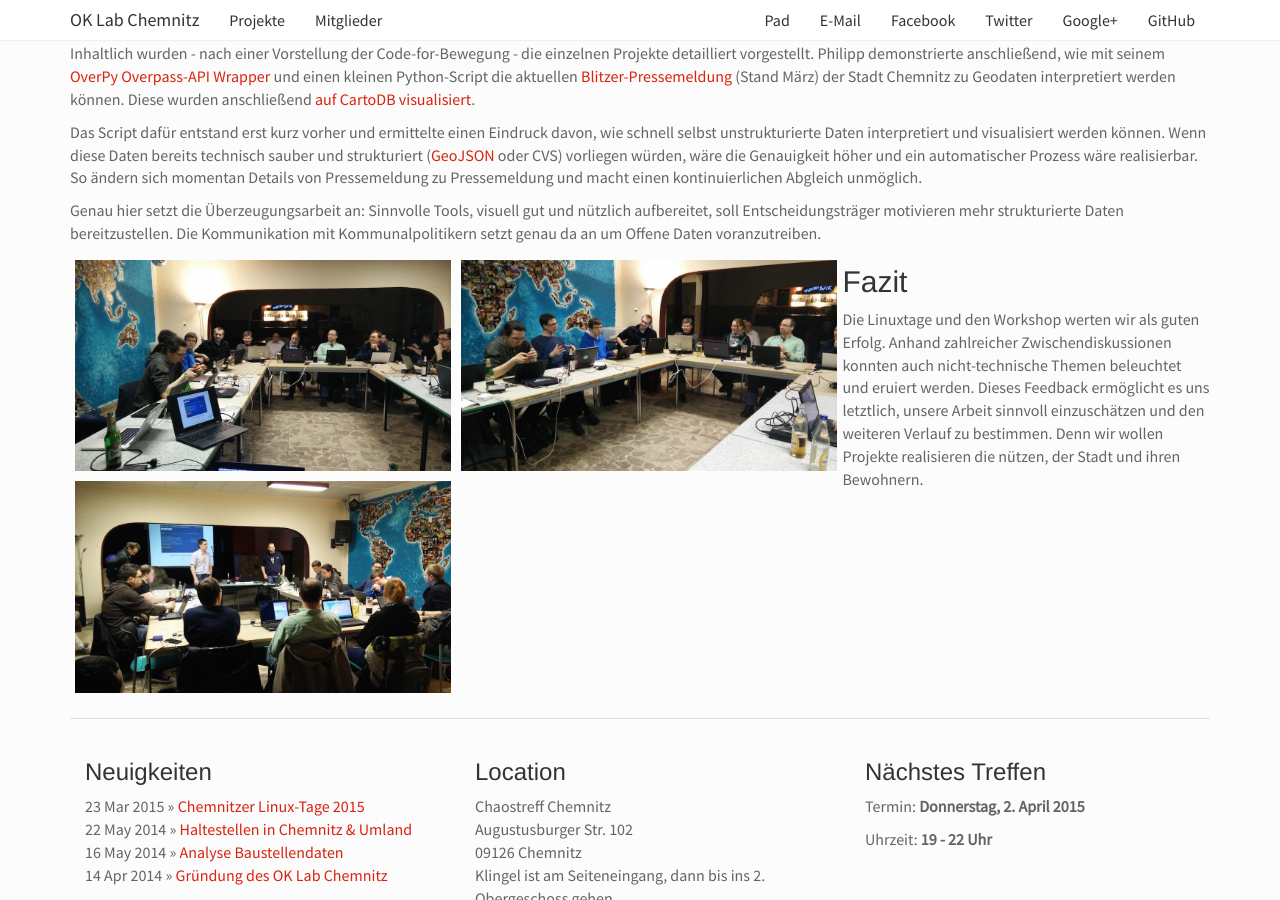
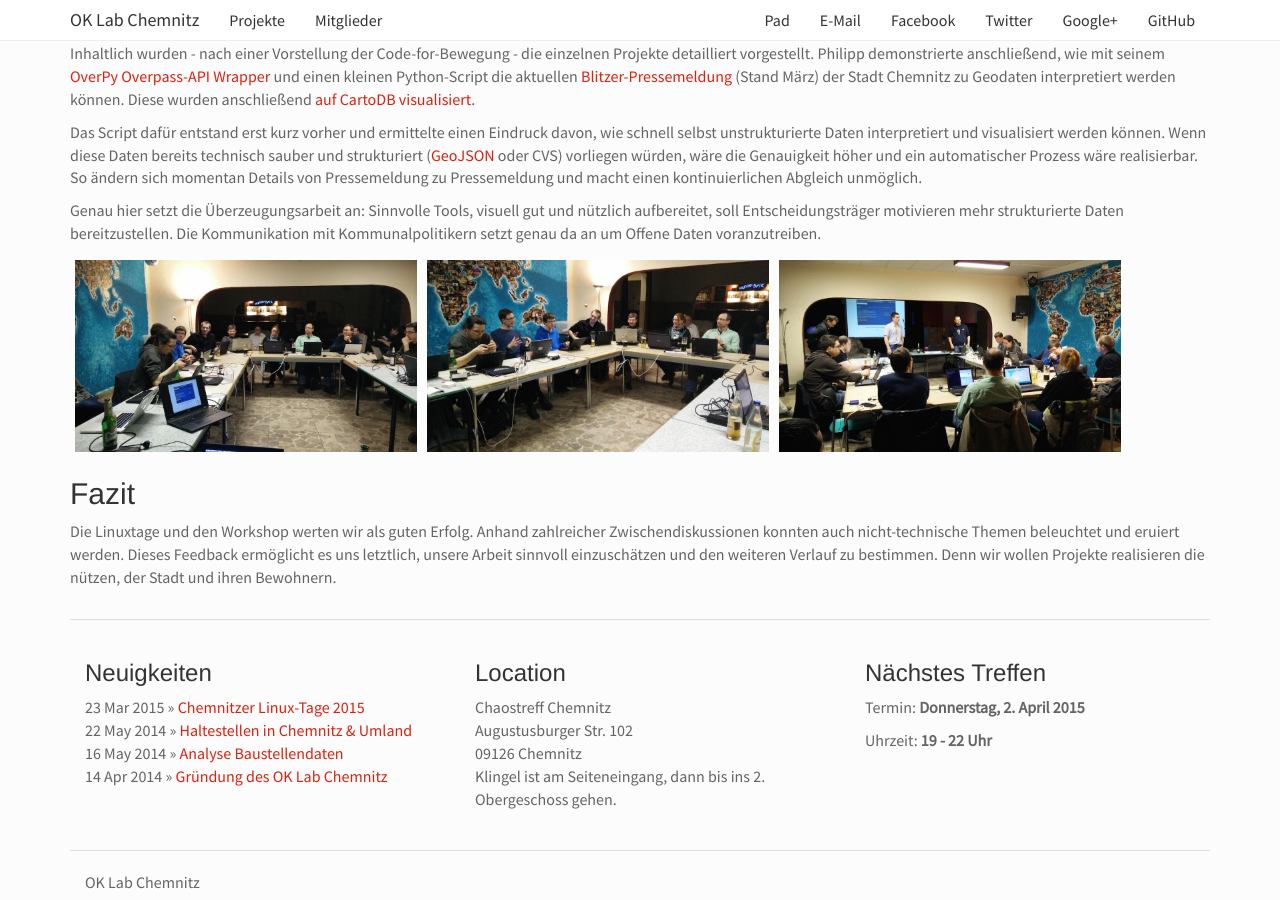
Before and after one commit to CodeforChemnitz/codeforchemnitz.github.io, a Jekyll site: the page built from _posts/2015-03-23-Chemnitzer-Linuxtage.md, in a window 1280 px wide and 900 px high, scrolled down 753 px. Built offline with Jekyll 4.4.1, drawn with Linux system fonts in a browser that asks for light colours; Markdown is read by kramdown in place of the engine named in the settings.

Commit message:
Update 2015-03-23-Chemnitzer-Linuxtage.md

```diff
--- a/_posts/2015-03-23-Chemnitzer-Linuxtage.md
+++ b/_posts/2015-03-23-Chemnitzer-Linuxtage.md
@@ -25,10 +25,10 @@ So ändern sich momentan Details von Pressemeldung zu Pressemeldung und macht ei
 
 Genau hier setzt die Überzeugungsarbeit an: Sinnvolle Tools, visuell gut und nützlich aufbereitet, soll Entscheidungsträger motivieren mehr strukturierte Daten bereitzustellen. Die Kommunikation mit Kommunalpolitikern setzt genau da an um Offene Daten voranzutreiben.
 
-<img style="float:left;margin:5px" src="/images/news/2015-03-21-clt2015-workshop1.jpg" width="33%" alt="Workshop" title="Workshop">
-<img style="float:left;margin:5px" src="/images/news/2015-03-21-clt2015-workshop2.jpg" width="33%" alt="Workshop" title="Workshop">
-<img style="float:left;margin:5px" src="/images/news/2015-03-21-clt2015-workshop3.jpg" width="33%" alt="Workshop" title="Workshop">
-
+<img style="float:left;margin:5px" src="/images/news/2015-03-21-clt2015-workshop1.jpg" width="30%" alt="Workshop" title="Workshop">
+<img style="float:left;margin:5px" src="/images/news/2015-03-21-clt2015-workshop2.jpg" width="30%" alt="Workshop" title="Workshop">
+<img style="float:left;margin:5px" src="/images/news/2015-03-21-clt2015-workshop3.jpg" width="30%" alt="Workshop" title="Workshop">
+<div style="clear:both"></div>
 
 ## Fazit
 
```
